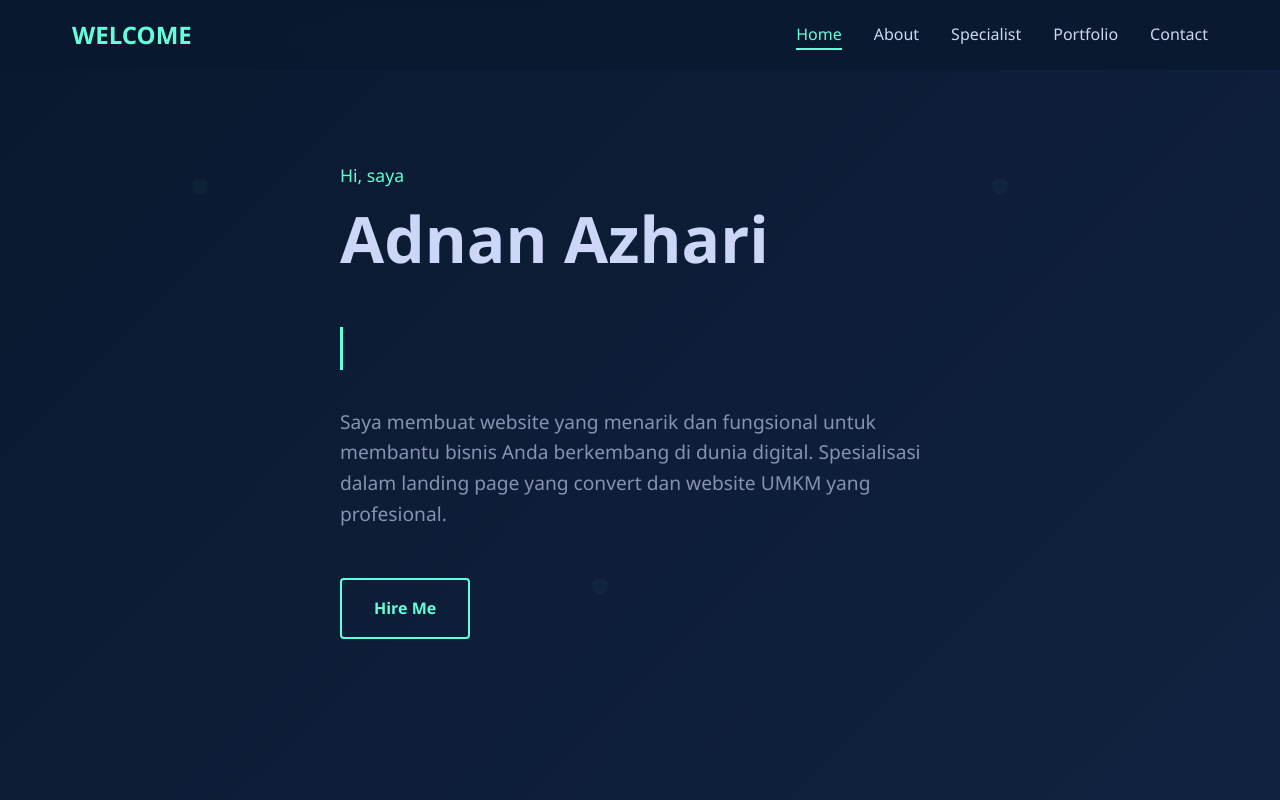
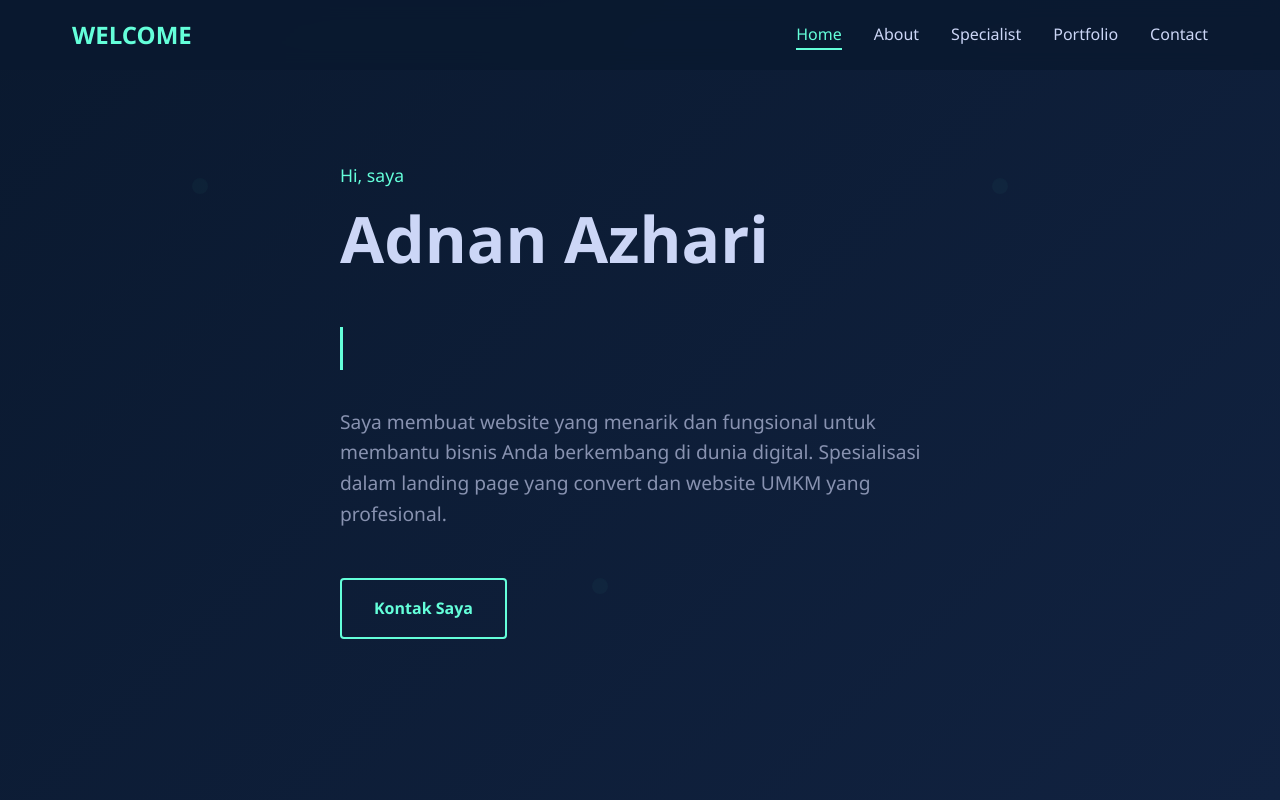
Before and after one commit to nanadnan-nan/portfolio, a plain HTML site: page index.html in a window 1280 px wide. Shown: the top 800 px of the page. Drawn offline with Linux system fonts and the light colour scheme.

Commit message:
Add files via upload

```diff
--- a/index.html
+++ b/index.html
@@ -50,7 +50,7 @@
             bisnis Anda berkembang di dunia digital. Spesialisasi dalam landing
             page yang convert dan website UMKM yang profesional.
           </p>
-            <a href="https://wa.me/6287777760920" class="cta-button" target="_blank">Hire Me</a>
+            <a href="https://wa.me/6287777760920" class="cta-button" target="_blank">Kontak Saya</a>
         </div>
       </div>
     </section>
```
